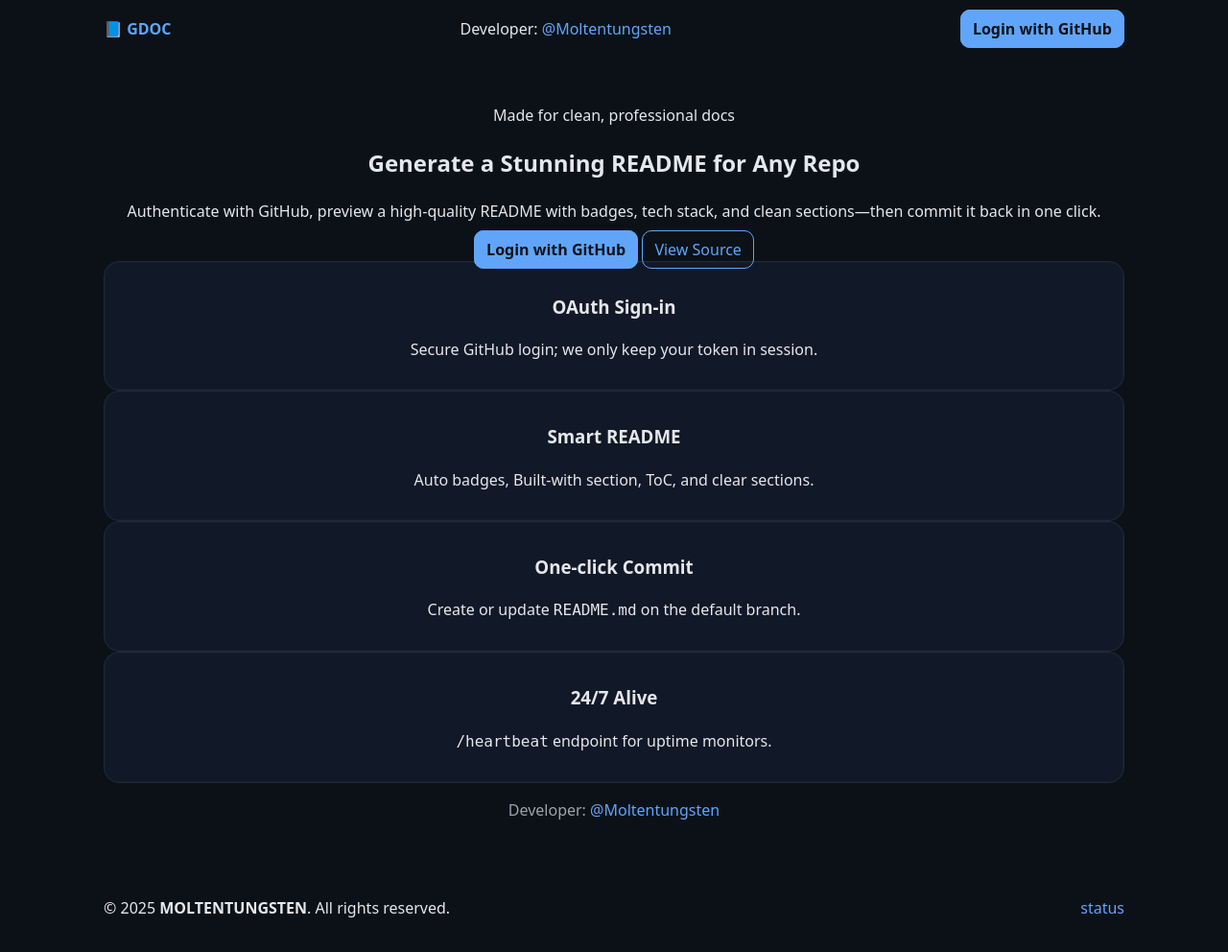
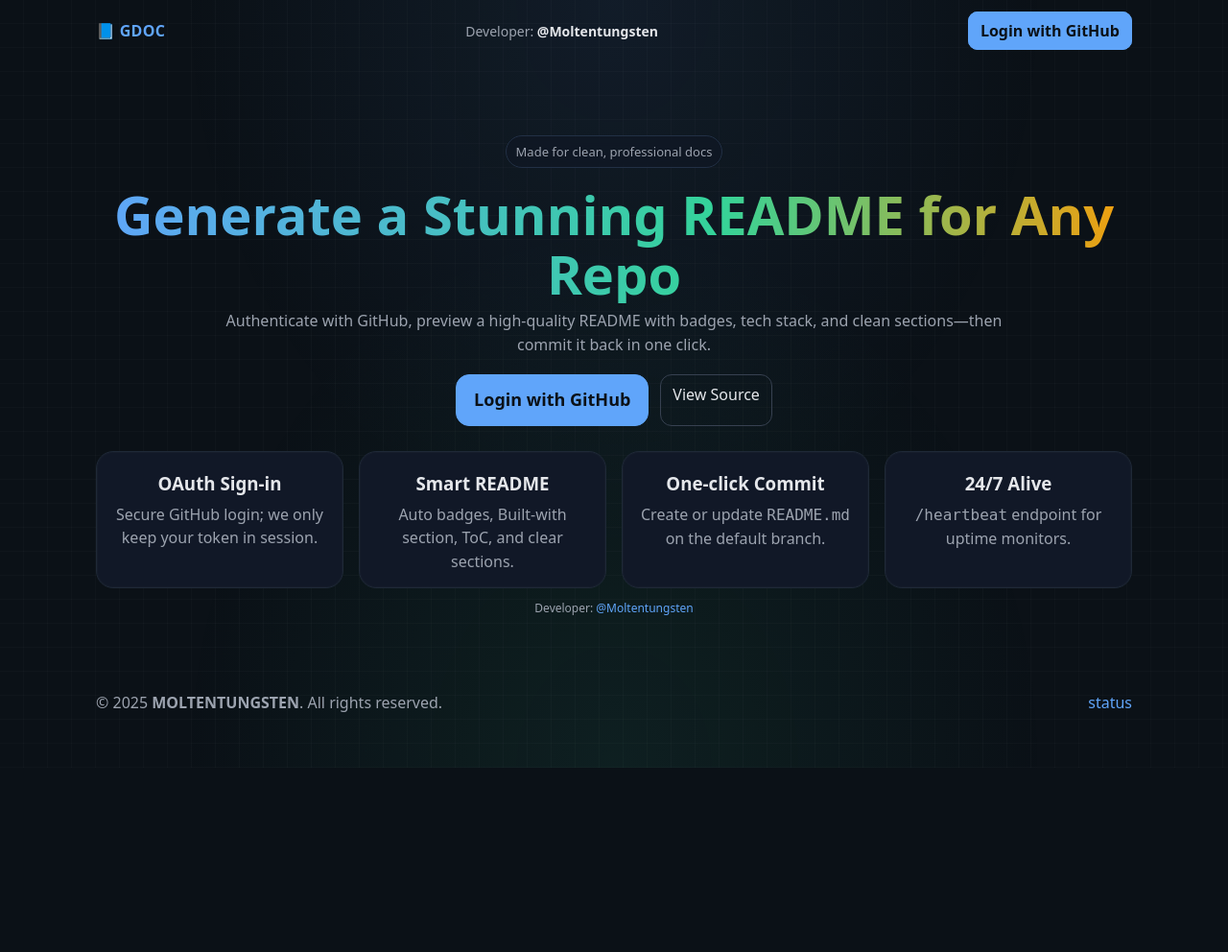
Before and after one commit to Themoltentungsten/GDOC, a Flask app: page / in a window 1280 px wide. Shown: the whole page at 96% size. After the commit the page ends 800 px from the top, so only its background shows below. Run offline with Flask 3, Linux system fonts and the light colour scheme.

Commit message:
Update styles.css

```diff
--- a/GDOC/static/styles.css
+++ b/GDOC/static/styles.css
@@ -1,4 +1,3 @@
-
 :root {
   --bg: #0b1117;
   --card: #111827;
@@ -6,27 +5,81 @@
   --text: #E5E7EB;
   --accent: #60A5FA;
   --accent2: #34D399;
+  --ring: rgba(96,165,250,.35);
 }
 
 * { box-sizing: border-box; }
-body { margin:0; background: var(--bg); color: var(--text); font: 16px/1.5 system-ui, -apple-system, Segoe UI, Roboto, Ubuntu, Cantarell, Noto Sans, Arial, "Apple Color Emoji", "Segoe UI Emoji";}
+body { margin:0; background: var(--bg); color: var(--text);
+  font: 16px/1.55 system-ui,-apple-system,Segoe UI,Roboto,Ubuntu,Cantarell,Noto Sans,Arial; }
+
 a { color: var(--accent); text-decoration:none; }
-.container { max-width: 1100px; margin: 0 auto; padding: 18px; }
-.header, .footer { display:flex; justify-content:space-between; align-items:center; }
-.brand { font-weight: 700; }
-.btn { padding: 8px 12px; border: 1px solid var(--accent); border-radius: 10px; }
-.btn.primary { background: var(--accent); color: #0b1117; border-color: var(--accent); font-weight: 600; }
-.hero { text-align:center; padding: 30px 0 10px; }
+a:hover { text-decoration: underline; }
+
+.container { max-width: 1120px; margin: 0 auto; padding: 20px; }
+
+/* Subtle animated grid background */
+.bg-grid {
+  position: fixed; inset: 0; pointer-events: none;
+  background-image:
+    radial-gradient(ellipse at top, rgba(96,165,250,.08), transparent 50%),
+    radial-gradient(ellipse at bottom, rgba(52,211,153,.08), transparent 50%),
+    linear-gradient(transparent 24px, rgba(255,255,255,.04) 25px),
+    linear-gradient(90deg, transparent 24px, rgba(255,255,255,.04) 25px);
+  background-size: 100% 100%, 100% 100%, 25px 25px, 25px 25px;
+  z-index: 0;
+}
+
+.header, .footer { position: relative; z-index: 1; display:flex; justify-content:space-between; align-items:center; gap:16px; }
+.brand { font-weight: 800; letter-spacing: .3px; }
+.nav a { margin-left: 10px; }
+.dev-pill { color: var(--muted); font-size: 14px; }
+.dev-pill a { color: var(--text); font-weight: 600; }
+
+.btn { padding: 8px 12px; border: 1px solid var(--accent); border-radius: 12px; transition: transform .08s ease, box-shadow .2s; }
+.btn:hover { transform: translateY(-1px); box-shadow: 0 6px 18px -8px var(--ring); text-decoration: none; }
+.btn.primary { background: var(--accent); color: #0b1117; border-color: var(--accent); font-weight: 700; }
+.btn.primary.xl { font-size: 18px; padding: 12px 18px; border-radius: 14px; }
+.btn.ghost { border-color: #374151; color: var(--text); }
+
+.hero { position: relative; z-index: 1; text-align:center; padding: 56px 0 20px; }
+.pill {
+  display:inline-block; padding:6px 10px; border:1px solid #223045; border-radius: 999px;
+  color: var(--muted); font-size: 13px; margin-bottom: 10px; background: rgba(17,24,39,.45); backdrop-filter: blur(6px);
+}
+.gradient {
+  font-size: clamp(28px, 6vw, 56px); line-height: 1.1; margin: 8px auto 6px;
+  background: linear-gradient(90deg, #60A5FA, #34D399 60%, #F59E0B 100%);
+  -webkit-background-clip: text; background-clip: text; color: transparent;
+}
+.sub { color: var(--muted); max-width: 820px; margin: 0 auto 18px; }
+
+.cta { display:flex; gap:12px; justify-content:center; margin-bottom: 26px; }
+
+.features { display:grid; gap:16px; grid-template-columns: repeat(auto-fit, minmax(220px, 1fr)); margin: 10px 0 8px; }
+.card { background: var(--card); border:1px solid #1f2937; border-radius: 18px; padding: 14px; box-shadow: 0 0 0 1px rgba(255,255,255,0.02) inset; }
+.card.feature h3 { margin: 4px 0 6px; }
+.card.feature p { color: var(--muted); margin: 0; }
+
+.header .btn, .nav .btn { border-radius: 10px; }
+.card-actions { margin-top: 10px; }
+
 .muted { color: var(--muted); }
+.tiny { font-size: 12px; }
+
 .grid { display:grid; gap:14px; grid-template-columns: repeat(auto-fill, minmax(260px, 1fr)); }
 .grid.two { grid-template-columns: 1fr 1fr; gap: 24px; }
-.card { background: var(--card); border:1px solid #1f2937; border-radius: 16px; padding: 14px; box-shadow: 0 0 0 1px rgba(255,255,255,0.02) inset; }
-.card-title { font-weight:700; display:flex; align-items:center; justify-content:space-between; }
-.card-actions { margin-top: 10px; }
-.tag { font-size: 12px; padding: 3px 8px; border: 1px solid #374151; border-radius: 999px; color: var(--muted); }
+
 label { display:block; margin: 10px 0 6px; color: var(--muted); }
-input, textarea { width: 100%; background: #0f172a; color: var(--text); border:1px solid #1f2937; border-radius: 8px; padding: 8px; }
-.preview { background: white; color: #111; padding: 12px; border-radius: 10px; max-height: 75vh; overflow:auto; }
-.flash { padding: 8px 12px; border-radius: 10px; margin-bottom: 10px; }
-.flash.success { background: rgba(52, 211, 153, 0.1); border:1px solid var(--accent2); }
-.flash.danger { background: rgba(239, 68, 68, 0.1); border:1px solid #ef4444; }
+input, textarea {
+  width: 100%; background: #0f172a; color: var(--text);
+  border:1px solid #1f2937; border-radius: 10px; padding: 10px;
+}
+textarea { min-height: 300px; font-family: ui-monospace, SFMono-Regular, Menlo, Monaco, Consolas, "Liberation Mono", "Courier New", monospace; }
+
+.preview { background: white; color: #111; padding: 12px; border-radius: 12px; max-height: 75vh; overflow:auto; }
+
+.flash { padding: 10px 12px; border-radius: 10px; margin-bottom: 12px; }
+.flash.success { background: rgba(52, 211, 153, 0.08); border:1px solid var(--accent2); }
+.flash.danger  { background: rgba(239, 68, 68, 0.08);  border:1px solid #ef4444; }
+
+.footer p { color: var(--muted); margin: 4px 0; }
```
